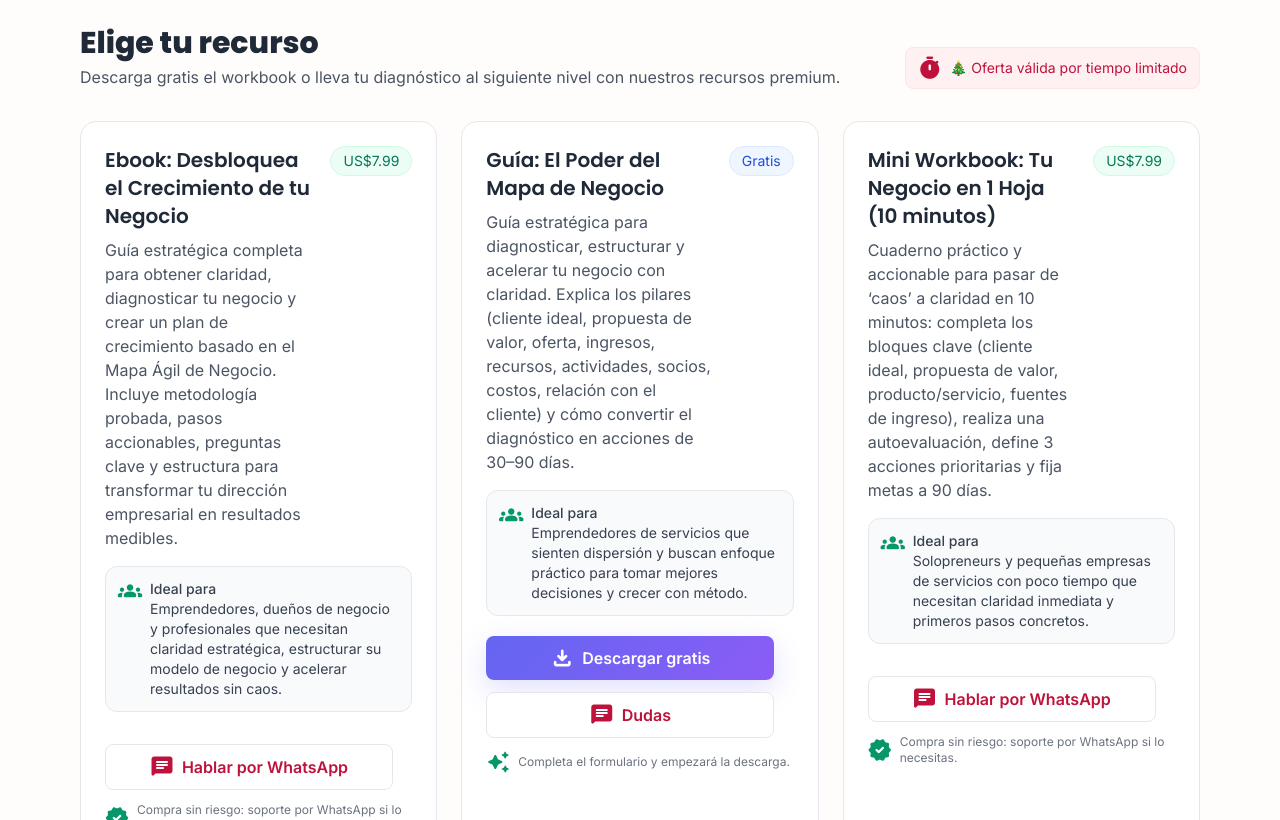
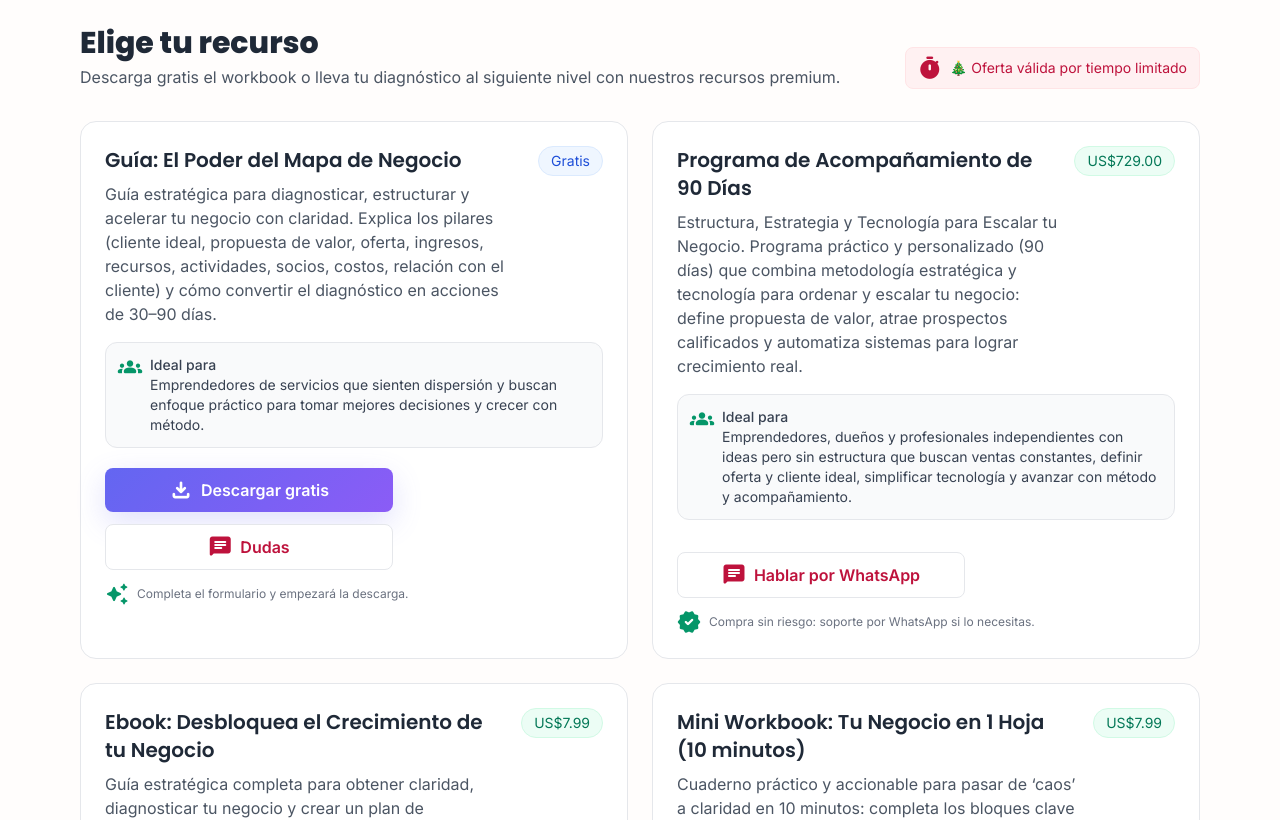
Before and after one commit to AGASocial/landing-pages, a website: page estructura-y-crece-tu-negocio-suite-2/index.html in a window 1280 px wide. Shown: the part 1980-2800 px from the top of the page. Drawn offline with nearby package versions, Linux system fonts and the light colour scheme.

Commit message:
Enhance index.html by adding new checklist items and updating product descriptions for clarity. Adjust layout in estructura-y-crece-tu-negocio-suite-2/index.html to improve readability and user experience. Introduce new offerings and update existing product details, including pricing and audience targeting, to better align with business goals.

```diff
--- a/estructura-y-crece-tu-negocio-suite-2/index.html
+++ b/estructura-y-crece-tu-negocio-suite-2/index.html
@@ -184,7 +184,7 @@
                             Estructura tu modelo y acelera decisiones con una hoja clara y accionable
                         </h1>
                         <p class="mt-4 text-gray-600 md:text-lg">
-                            Deja la dispersión atrás. Mapea tu negocio, prioriza y ejecuta con plantillas y guías
+                            Deja atrás la dispersión atrás. Mapea tu negocio, prioriza y ejecuta con plantillas y guías
                             probadas. Diseñado para emprendedores y dueños de negocio que quieren avanzar hoy.
                         </p>
                         <div class="mt-6 flex flex-col sm:flex-row gap-3">
@@ -375,7 +375,7 @@
                     </div>
                 </div>
 
-                <div id="productsContainer" class="grid md:grid-cols-3 gap-6 mt-8"></div>
+                <div id="productsContainer" class="grid md:grid-cols-2 gap-6 mt-8"></div>
 
                 <div class="mt-8 text-center text-sm text-gray-600">
                     <span
@@ -630,28 +630,7 @@
                 //     target_audience: "Emprendedores y dueños de negocio que necesitan una vista clara y visual de su modelo para ordenar ideas y priorizar.",
                 //     filename: "modelo-canvas.pdf"
                 // },
-                {
-                    "name": "Ebook: Desbloquea el Crecimiento de tu Negocio",
-                    "description": "Guía estratégica completa para obtener claridad, diagnosticar tu negocio y crear un plan de crecimiento basado en el Mapa Ágil de Negocio. Incluye metodología probada, pasos accionables, preguntas clave y estructura para transformar tu dirección empresarial en resultados medibles.",
-                    "price": 7.99,
-                    "target_audience": "Emprendedores, dueños de negocio y profesionales que necesitan claridad estratégica, estructurar su modelo de negocio y acelerar resultados sin caos.",
-                    "core_benefits": [
-                        "Diagnosticar tu situación actual con claridad total",
-                        "Estructurar tu modelo de negocio en una sola hoja",
-                        "Identificar áreas de mejora, frenos y oportunidades",
-                        "Definir propuesta de valor, cliente ideal y oferta",
-                        "Planificar los próximos 90 días con enfoque estratégico"
-                    ],
-                    "includes": [
-                        "Mapa Ágil del Negocio en 1 hoja",
-                        "Guía paso a paso para diagnóstico, análisis y acción",
-                        "Preguntas estratégicas con beneficios claros",
-                        "Explicación del modelo EGM (Emprendedor Growth Model)",
-                        "Ruta recomendada hacia un crecimiento acelerado"
-                    ],
-                    "filename": "desbloquea-el-crecimiento-de-tu-negocio.pdf",
-                    "stripeBuyButtonId": "buy_btn_1SW1emE9Xixk4cucA1z3ouul"
-                },
+
                 {
                     name: "Guía: El Poder del Mapa de Negocio",
                     description: "Guía estratégica para diagnosticar, estructurar y acelerar tu negocio con claridad. Explica los pilares (cliente ideal, propuesta de valor, oferta, ingresos, recursos, actividades, socios, costos, relación con el cliente) y cómo convertir el diagnóstico en acciones de 30–90 días.",
@@ -660,13 +639,38 @@
                     filename: "el-poder-del-mapa-de-negocio.pdf"
                 },
                 {
+                    name: "Programa de Acompañamiento de 90 Días",
+                    description: "Estructura, Estrategia y Tecnología para Escalar tu Negocio. Programa práctico y personalizado (90 días) que combina metodología estratégica y tecnología para ordenar y escalar tu negocio: define propuesta de valor, atrae prospectos calificados y automatiza sistemas para lograr crecimiento real.",
+                    price: 729,
+                    target_audience: "Emprendedores, dueños y profesionales independientes con ideas pero sin estructura que buscan ventas constantes, definir oferta y cliente ideal, simplificar tecnología y avanzar con método y acompañamiento.",
+                    filename: "acompanamiento-de-90-dias.pdf",
+                    stripeBuyButtonId: "buy_btn_1SW7czE9Xixk4cuc34R6bkRY"
+                },
+
+                {
+                    name: "Ebook: Desbloquea el Crecimiento de tu Negocio",
+                    description: "Guía estratégica completa para obtener claridad, diagnosticar tu negocio y crear un plan de crecimiento basado en el Mapa Ágil de Negocio. Incluye metodología probada, pasos accionables, preguntas clave y estructura para transformar tu dirección empresarial en resultados medibles.",
+                    price: 7.99,
+                    target_audience: "Emprendedores, dueños de negocio y profesionales que necesitan claridad estratégica, estructurar su modelo de negocio y acelerar resultados sin caos.",
+                    filename: "desbloquea-el-crecimiento-de-tu-negocio.pdf",
+                    stripeBuyButtonId: "buy_btn_1SW1emE9Xixk4cucA1z3ouul"
+                },
+                {
                     name: "Mini Workbook: Tu Negocio en 1 Hoja (10 minutos)",
                     description: "Cuaderno práctico y accionable para pasar de ‘caos’ a claridad en 10 minutos: completa los bloques clave (cliente ideal, propuesta de valor, producto/servicio, fuentes de ingreso), realiza una autoevaluación, define 3 acciones prioritarias y fija metas a 90 días.",
                     price: 7.99,
                     target_audience: "Solopreneurs y pequeñas empresas de servicios con poco tiempo que necesitan claridad inmediata y primeros pasos concretos.",
                     filename: "workbook-del-caos-a-la-claridad.pdf",
                     "stripeBuyButtonId": "buy_btn_1SW1g3E9Xixk4cuc0M55DGc0"
-                }
+                },
+                {
+                    name: "Ebook: Miedos que nos frenan",
+                    description: "Descubre cómo identificar y transformar tus miedos en energía para avanzar y potenciar tu negocio con claridad y confianza.",
+                    price: 5.99,
+                    target_audience: "Emprendedores, dueños de negocio y profesionales que necesitan acompañamiento para estructurar su modelo de negocio y acelerar resultados sin caos.",
+                    filename: "ebook-miedos-en-negocios.pdf",
+                    stripeBuyButtonId: "buy_btn_1SW7gcE9Xixk4cucZglo3eey"
+                },
             ]
         }];
 
```
Also changed, not shown: __catalog/index.html (+10 -3 lines), 1 other file.
